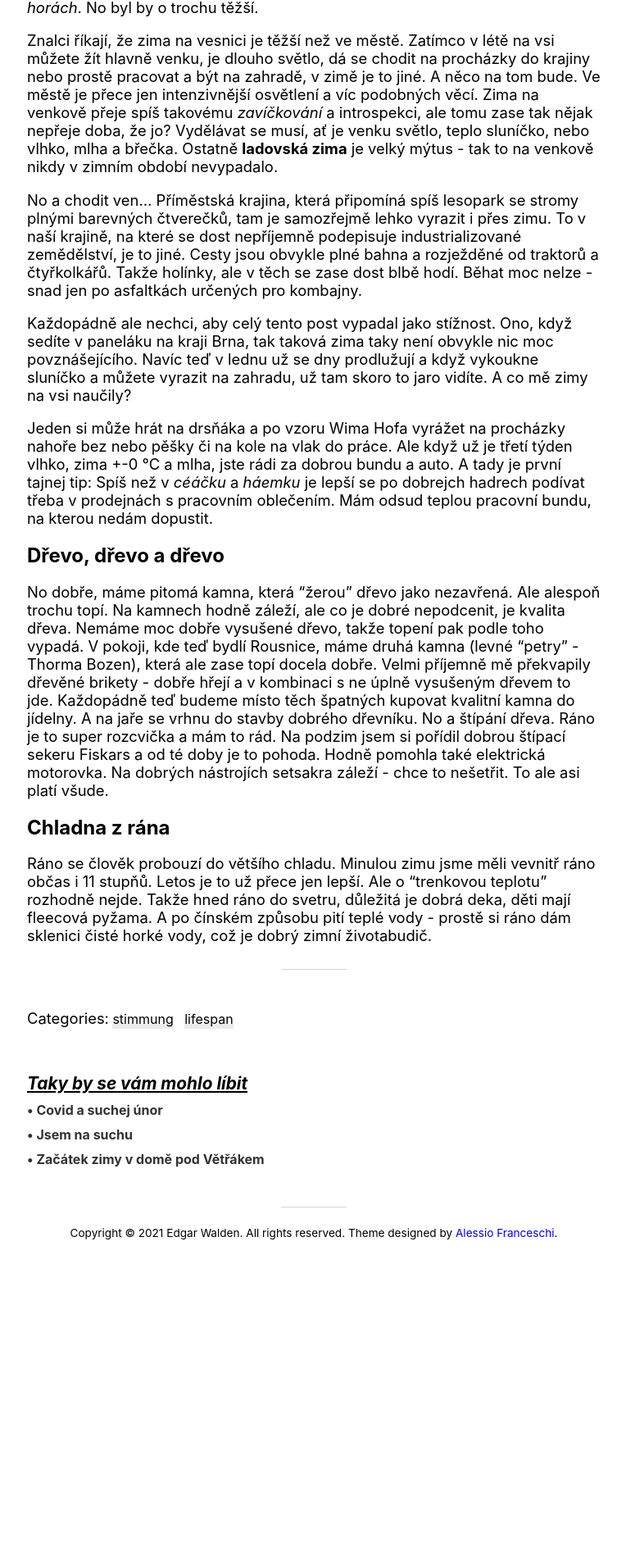
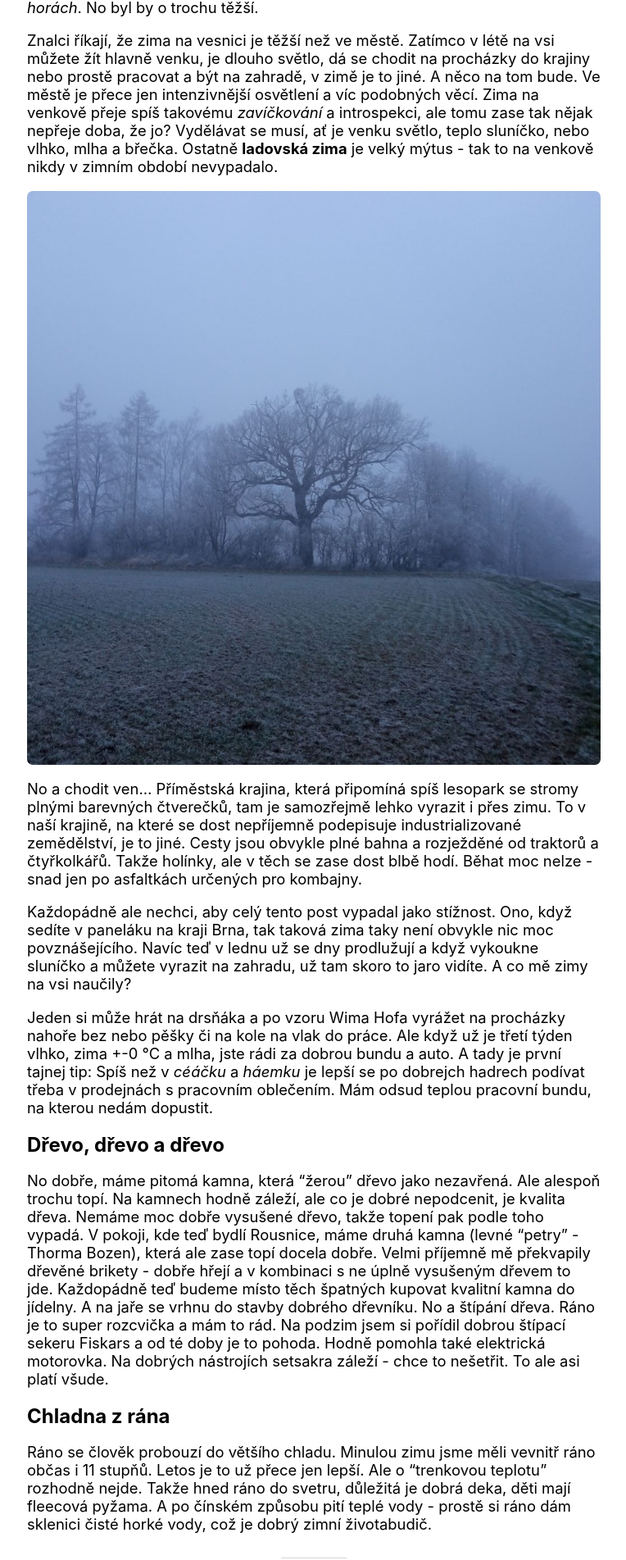
Before and after one commit to tengu53/dvojity-yamt, a Jekyll site: the page built from _posts/2021-01-26-Jak-se-zije-v-zime.md, in a window 1280 px wide. Shown: the part 395-2298 px from the top of the page at 82% size, without its empty margins (257-1021 px from the left). Built offline with Jekyll 4.4.1, drawn with Linux system fonts in a browser that asks for light colours; nearby versions of some CDN libraries; comment, search, counter and statistics services are not loaded; before the commit the page ends 1921 px from its top, so only the background shows below that.

Commit message:
uprava postu

```diff
--- a/_posts/2021-01-26-Jak-se-zije-v-zime.md
+++ b/_posts/2021-01-26-Jak-se-zije-v-zime.md
@@ -10,6 +10,8 @@ image: /assets/img/zima.jpg
 Naše druhá zima ve vesnickém domě nás zastihla podstatně více připravené, než loni. Dvoje kamna, zásoba dřeva, zateplenější dům... Každopádně jsou zimy na venkově mnohem odlišnější zkušenost, než když bydlíte v paneláku ve městě. A to rozhodně nežijeme v nějaké divočině, ale v agrotechnicky vytěžené krajině na dohled od většího města. Rohlík sem nejezdí, ale k nejbližšímu supermarketu to máme cca 10 minut autem nebo slabou půlhodinku na kole. Občas trochu přemýšlím, jaký by byl život v blízkých a krásných *Hříběcích horách*. No byl by o trochu těžší.
 
 Znalci říkají, že zima na vesnici je těžší než ve městě. Zatímco v létě na vsi můžete žít hlavně venku, je dlouho světlo, dá se chodit na procházky do krajiny nebo prostě pracovat a být na zahradě, v zimě je to jiné. A něco na tom bude. Ve městě je přece jen intenzivnější osvětlení a víc podobných věcí. Zima na venkově přeje spíš takovému *zavíčkování* a introspekci, ale tomu zase tak nějak nepřeje doba, že jo? Vydělávat se musí, ať je venku světlo, teplo  sluníčko, nebo vlhko, mlha a břečka. Ostatně **ladovská zima** je velký mýtus - tak to na venkově nikdy v zimním období nevypadalo.
+
+![zima na louce](/assets/img/zima.jpg)
 
 No a chodit ven... Příměstská krajina, která připomíná spíš lesopark se stromy plnými barevných čtverečků, tam je samozřejmě lehko vyrazit i přes zimu. To v naší krajině, na které se dost nepříjemně podepisuje industrializované zemědělství, je to jiné. Cesty jsou obvykle plné bahna a rozježděné od traktorů a čtyřkolkářů. Takže holínky, ale v těch se zase dost blbě hodí. Běhat moc nelze - snad jen po asfaltkách určených pro kombajny.
 
```
